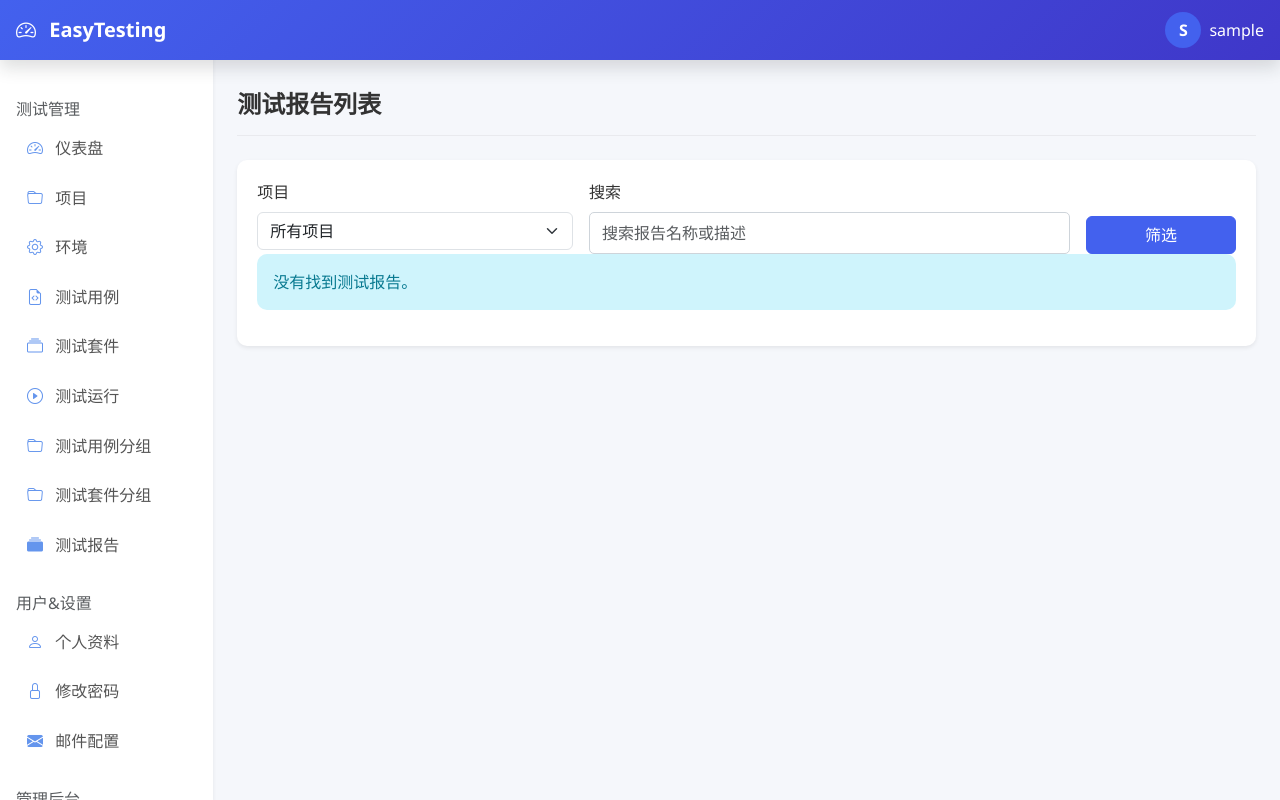
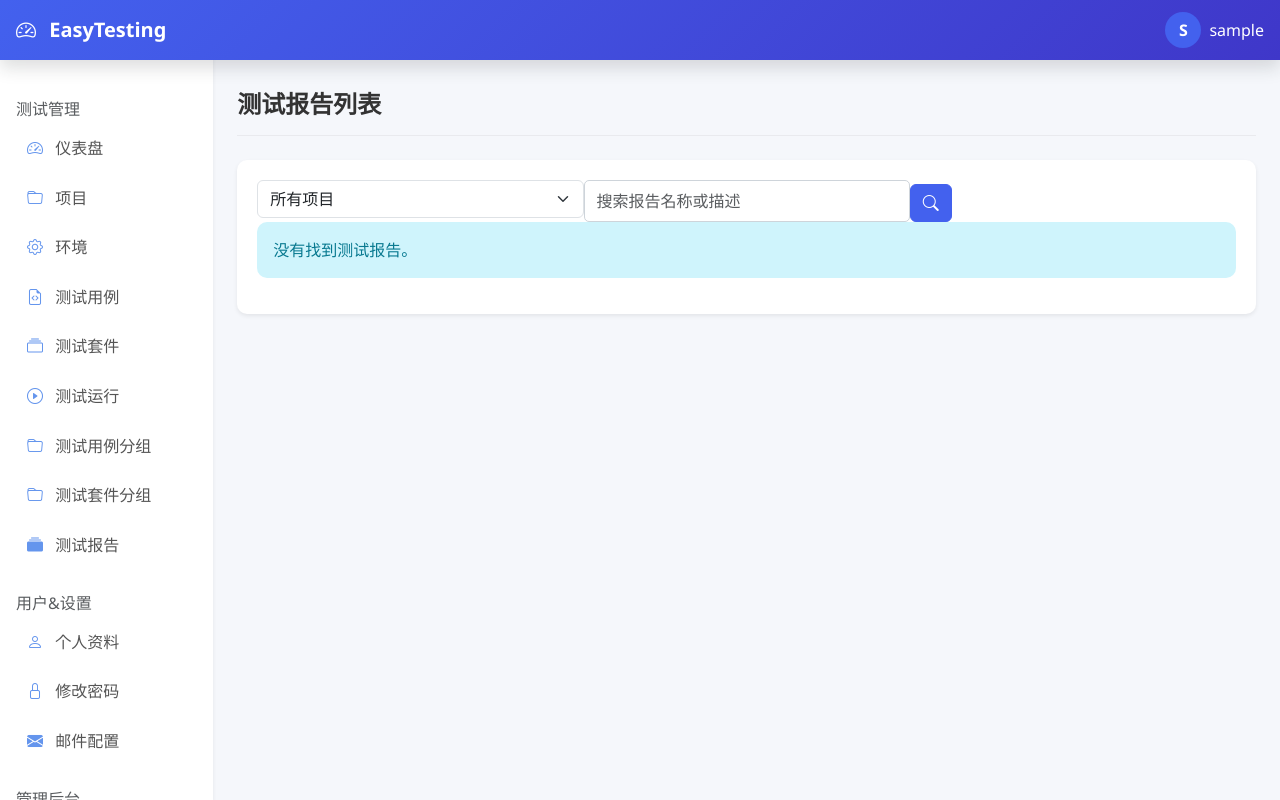
Before and after one commit to Joyamon/EasyTesting, a Django app: page /reports/ in a window 1280 px wide. Run offline with Django 4.2, Linux system fonts and the light colour scheme; the visitor is signed in with stand-in values (Sample User, id 1); data that the repository does not hold is empty; some libraries are stand-ins or nearby versions.

Commit message:
优化测试报告列表筛选样式

```diff
--- a/templates/test_manager/test_report_list.html
+++ b/templates/test_manager/test_report_list.html
@@ -7,9 +7,8 @@
 
     <div class="card">
         <div class="card-body">
-         <form method="get" class="row g-3">
+         <form method="get" class="d-flex">
                 <div class="col-md-4">
-                    <label for="project" class="form-label">项目</label>
                     <select name="project" id="project" class="form-select">
                         <option value="">所有项目</option>
                         {% for project in projects %}
@@ -18,13 +17,14 @@
                         {% endfor %}
                     </select>
                 </div>
-                <div class="col-md-6">
-                    <label for="q" class="form-label">搜索</label>
+                <div class="col-md-4">
                     <input type="text" name="q" id="q" class="form-control" placeholder="搜索报告名称或描述"
                            value="{{ search_query }}">
                 </div>
                 <div class="col-md-2 d-flex align-items-end">
-                    <button type="submit" class="btn btn-primary w-100">筛选</button>
+                    <button type="submit" class="btn btn-primary ">
+                        <i class="bi bi-search"></i>
+                    </button>
                 </div>
             </form>
             {% if page_obj %}
```
